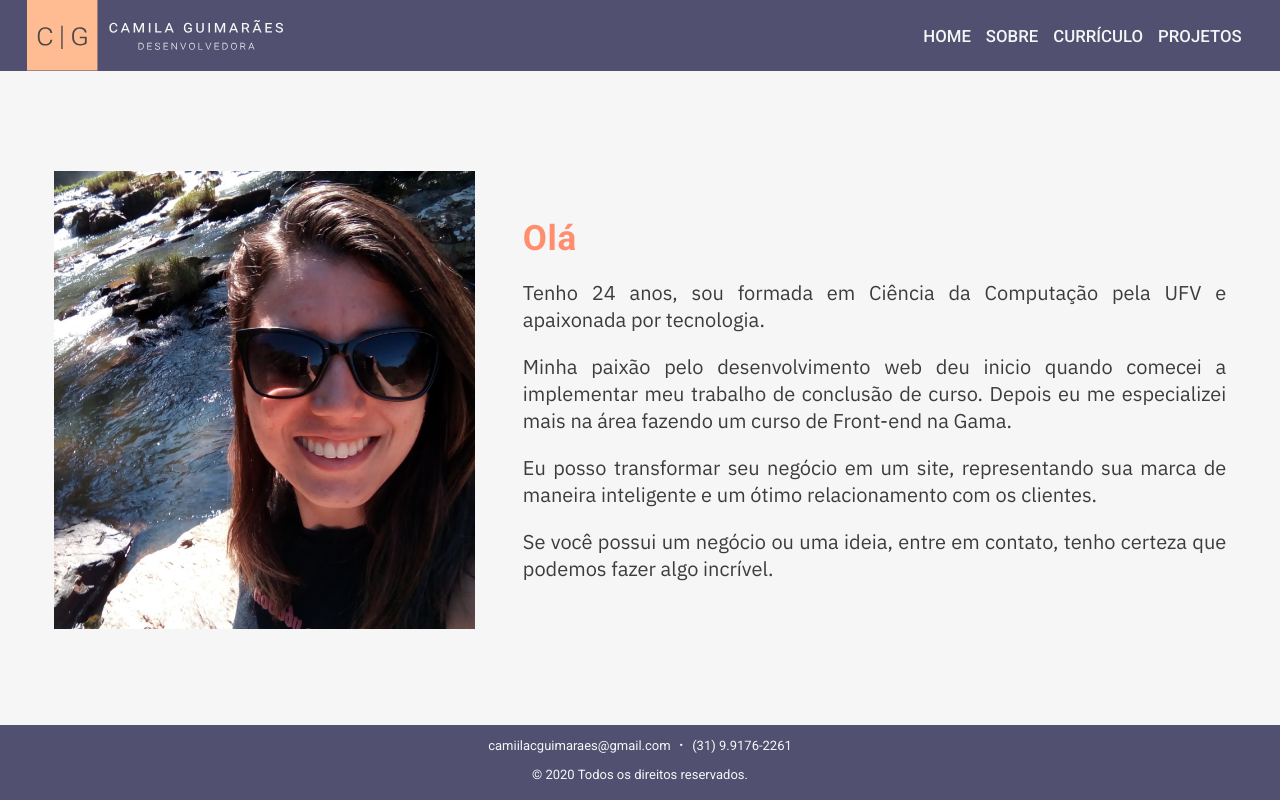
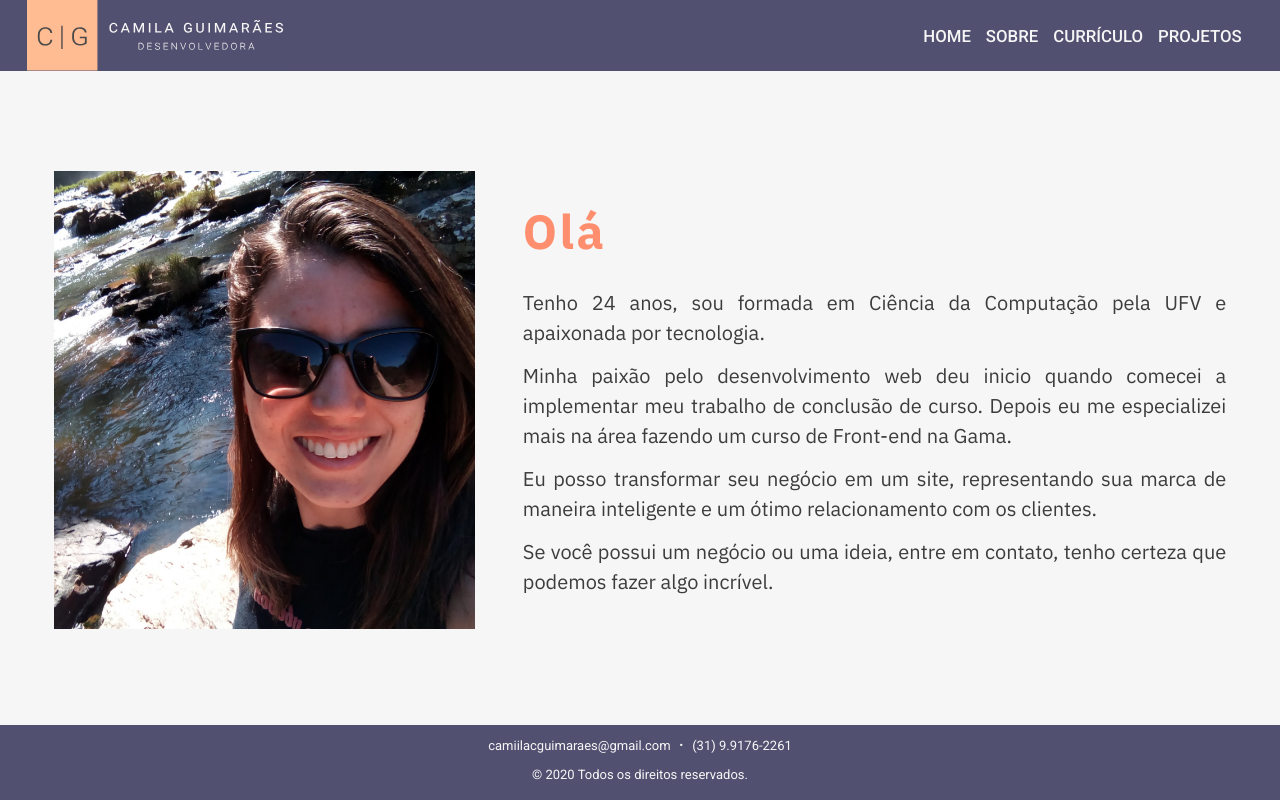
Before and after one commit to miilacg/portfolio, a Next.js app: page /SobreMim in a window 1280 px wide. Built offline with nearby package versions, Linux system fonts and the light colour scheme.

Commit message:
SOBRE MIM: uso do Typography

```diff
--- a/src/materialui/styles.jsx
+++ b/src/materialui/styles.jsx
@@ -8,6 +8,19 @@ const text = 'rgb(61, 60, 60)';
 
 
 // Tipografia
+const body1 = {
+  display: 'flex',
+  alignItems: 'center',
+
+  marginBottom: '.8125rem',
+
+  textAlign: 'justify',
+
+  fontFamily: "'IBM Plex Sans', sans-serif",
+  color: text,
+  fontSize: '1.25rem'
+};
+
 const caption = {
   margin: '0 0 .4rem 0',
 
@@ -106,6 +119,7 @@ export {
   text,
 
   // Tipografia
+  body1,
   caption,
   h1,
   h2,
--- a/src/materialui/theme.js
+++ b/src/materialui/theme.js
@@ -10,6 +10,7 @@ export const theme = createTheme({
     fontSize: 16,
     fontWeight: '400',
 
+    body1: appStyles.body1,
     caption: appStyles.caption,
     h1: appStyles.h1,
     h2: appStyles.h2,
--- a/src/pages/SobreMim.tsx
+++ b/src/pages/SobreMim.tsx
@@ -1,4 +1,8 @@
+import Typography from '@mui/material/Typography';
+
 import styles from '../styles/pages/SobreMim.module.scss';
+
+
 
 export default function SobreMim() {
   return (
@@ -6,24 +10,25 @@ export default function SobreMim() {
       <img src="../../imagens/camila.jpg"></img>
 
       <div className={ styles.texto }>
-        <h1>Olá</h1>
-        <p>
+        <Typography variant='h1'>Olá</Typography>
+
+        <Typography variant='body1'>
           Tenho 24 anos, sou formada em Ciência da Computação
           pela UFV e apaixonada por tecnologia.
-        </p>
-        <p>
+        </Typography>
+        <Typography variant='body1'>
           Minha paixão pelo desenvolvimento web deu inicio quando comecei a
           implementar meu trabalho de conclusão de curso. Depois eu me especializei
           mais na área fazendo um curso de Front-end na Gama.
-        </p>
-        <p>
+        </Typography>
+        <Typography variant='body1'>
           Eu posso transformar seu negócio em um site, representando sua marca de
           maneira inteligente e um ótimo relacionamento com os clientes.
-        </p>
-        <p>
+        </Typography>
+        <Typography variant='body1'>
           Se você possui um negócio ou uma ideia, entre em contato, tenho certeza
           que podemos fazer algo incrível.
-        </p>
+        </Typography>
       </div>
     </main>
   )
--- a/src/styles/pages/SobreMim.module.scss
+++ b/src/styles/pages/SobreMim.module.scss
@@ -23,19 +23,8 @@
 }
 
 .sobreMim h1 {
-   margin: 0 auto .4375rem auto;
-}
-
-.sobreMim p {
-   color: var(--text);
-   font-family: 'IBM Plex Sans', sans-serif;
-   font-size: 1.25rem;
-   margin-bottom: .8125rem;
-   text-align: justify;
-   font-weight: normal;
-
-   display: flex;
-   align-items: center;
+   justify-content: flex-start;
+   margin: 0 auto 1.75rem auto;
 }
 
 .sobreMim p:last-child {
```
